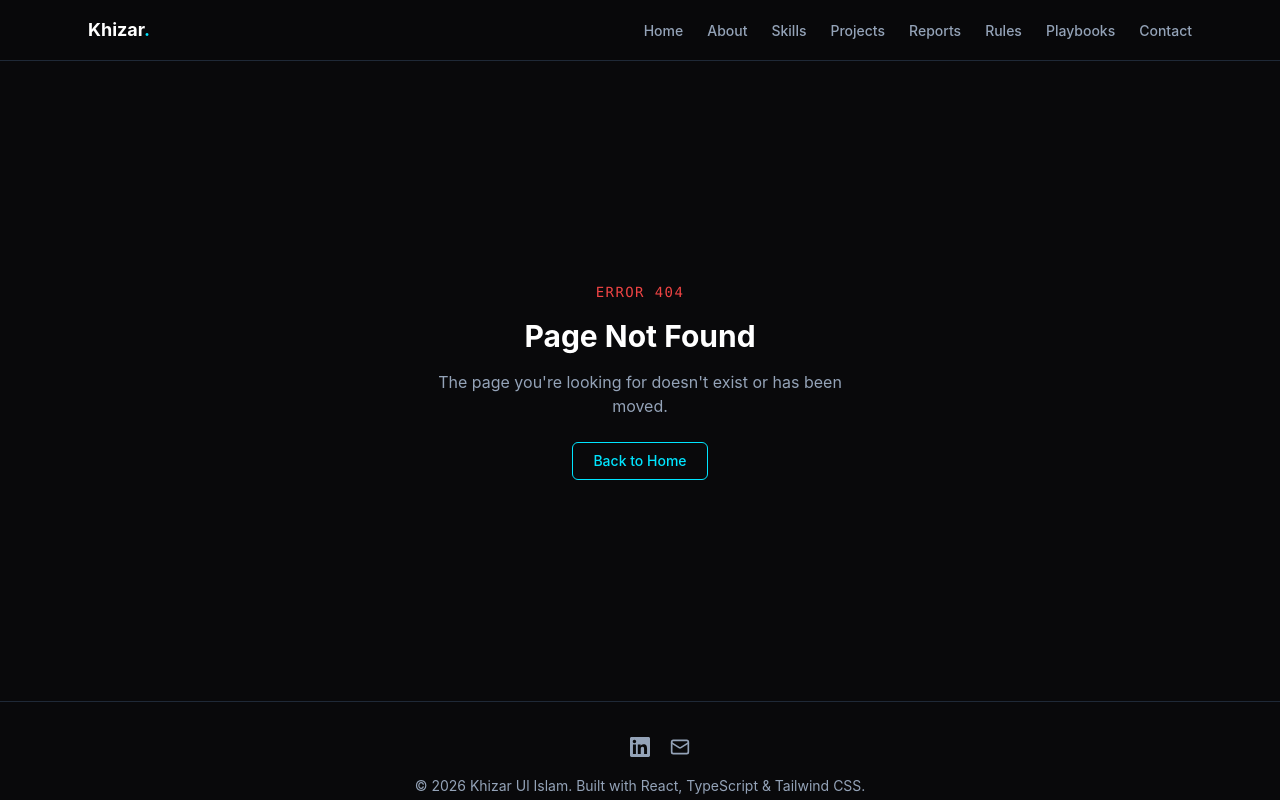
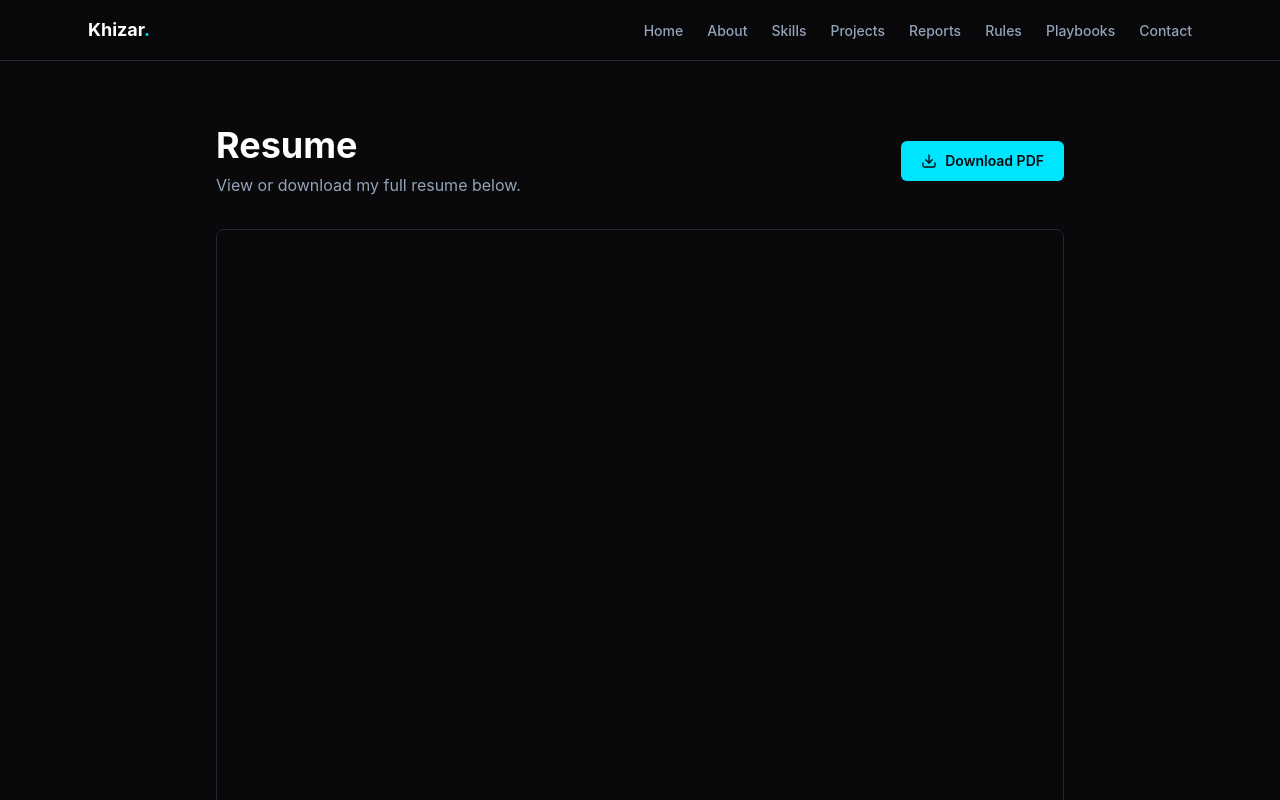
Before and after one commit to Khizar-malik97/soc-analyst-portfolio, a React (Vite) app: page /resume in a window 1280 px wide. Shown: the top 800 px of the page. Built offline with nearby package versions, Linux system fonts and the light colour scheme; some icons are missing.

Commit message:
Add Resume page with embedded PDF viewer and download button

```diff
--- a/src/App.tsx
+++ b/src/App.tsx
@@ -14,6 +14,7 @@ import Playbooks from './pages/Playbooks'
 import DetectionLab from './pages/DetectionLab'
 import Certifications from './pages/Certifications'
 import Connect from './pages/Connect'
+import Resume from './pages/Resume'
 
 function App() {
   return (
@@ -32,6 +33,7 @@ function App() {
           <Route path="/playbooks" element={<Playbooks />} />
           <Route path="/detection-lab" element={<DetectionLab />} />
           <Route path="/certifications" element={<Certifications />} />
+          <Route path="/resume" element={<Resume />} />
           <Route path="/connect" element={<Connect />} />
           <Route path="*" element={<NotFound />} />
         </Route>
--- /dev/null
+++ b/src/pages/Resume.tsx
@@ -0,0 +1,24 @@
+import { Download } from 'lucide-react'
+
+function Resume() {
+  return (
+    <div className="mx-auto max-w-4xl px-6 py-16">
+      <div className="flex flex-wrap items-center justify-between gap-4">
+        <div>
+          <h1 className="text-3xl font-bold text-white sm:text-4xl">Resume</h1>
+          <p className="mt-2 text-muted">View or download my full resume below.</p>
+        </div>
+        <a href="/resume.pdf" download className="flex items-center gap-2 rounded-md bg-accent px-5 py-2.5 text-sm font-semibold text-background transition-transform hover:scale-105">
+          <Download size={16} />
+          Download PDF
+        </a>
+      </div>
+
+      <div className="mt-8 overflow-hidden rounded-lg border border-border">
+        <iframe src="/resume.pdf" title="Resume" className="h-[80vh] w-full" />
+      </div>
+    </div>
+  )
+}
+
+export default Resume
```
Also changed, not shown: 1 other file (tests, documents, lock files or other folders).
